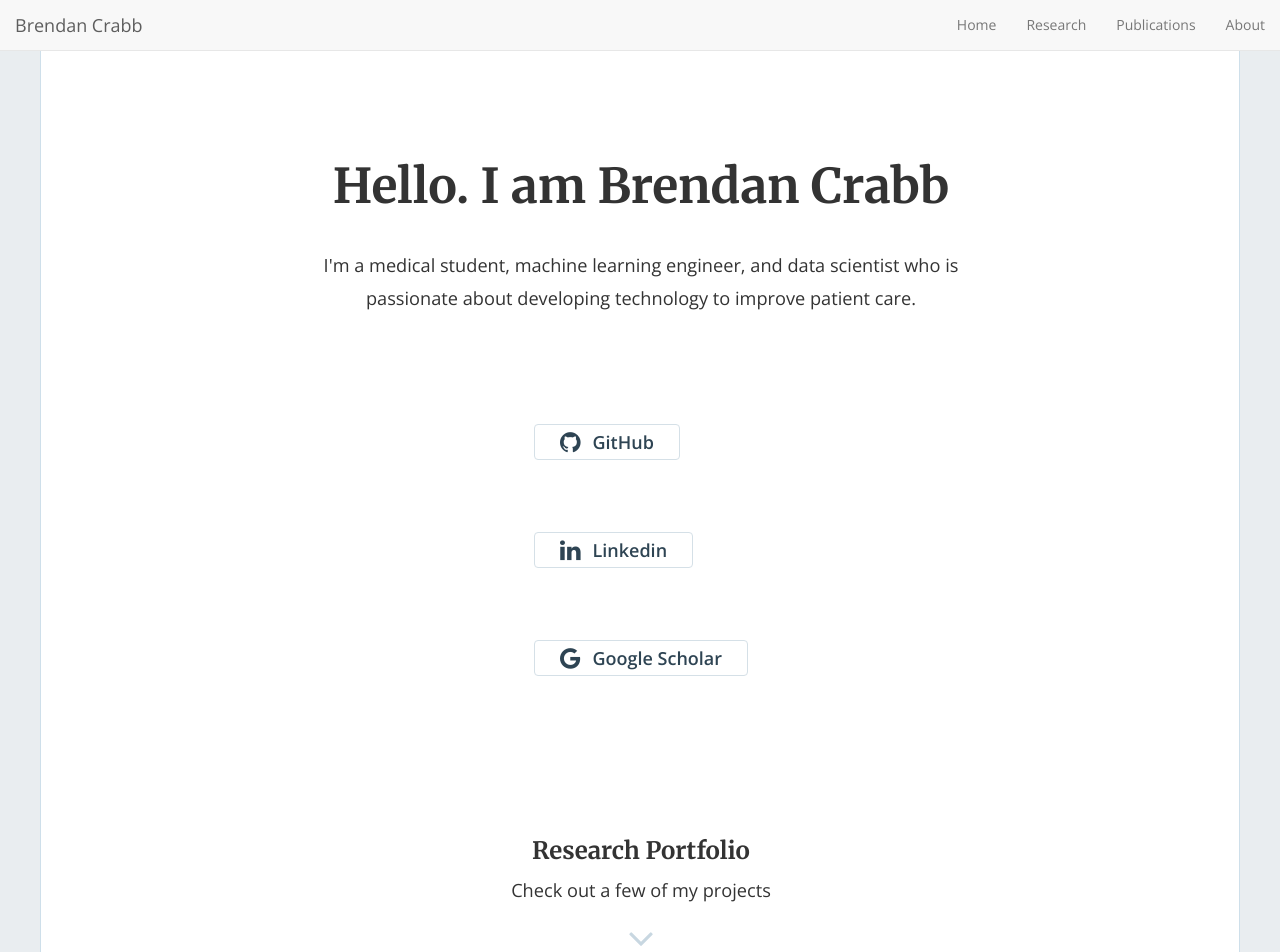
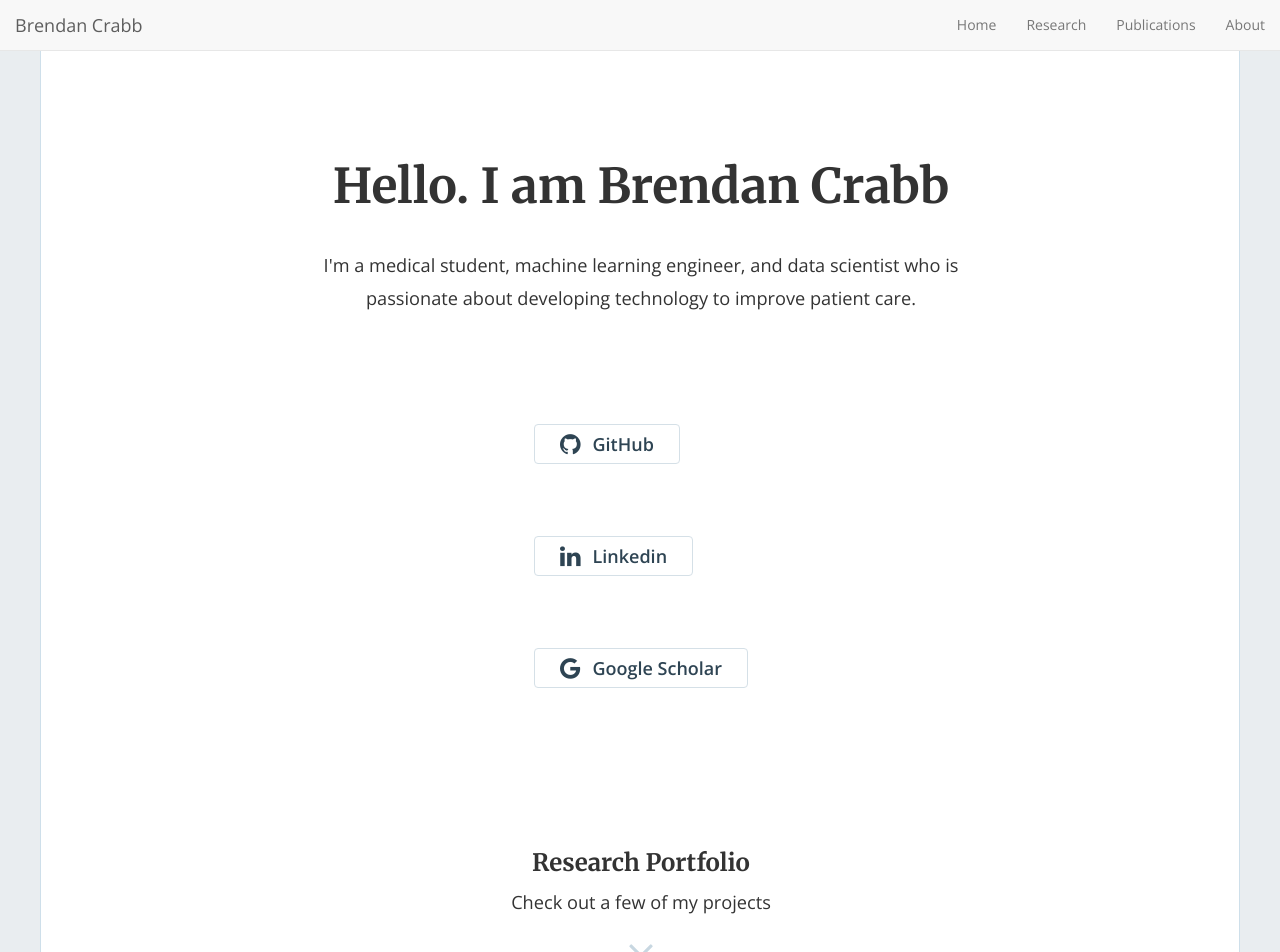
Before and after one commit to btcrabb/portfolio, a Jekyll site: the page built from docs/index.html, in a window 1280 px wide and 1400 px high. Shown: the top 952 px of the window. Built offline with Jekyll 4.4.1, drawn with Linux system fonts in a browser that asks for light colours; nearby versions of some CDN libraries.

Commit message:
Update style.scss

```diff
--- a/docs/css/style.scss
+++ b/docs/css/style.scss
@@ -98,7 +98,7 @@ img {
 }
 
 button.btn, input.btn {
-  padding: 5px 25px;
+  padding: 7px 25px;
   width: 30% 60%;
   margin: 2em 0.5em;
   border: solid 1px #d5e0e7;
```
